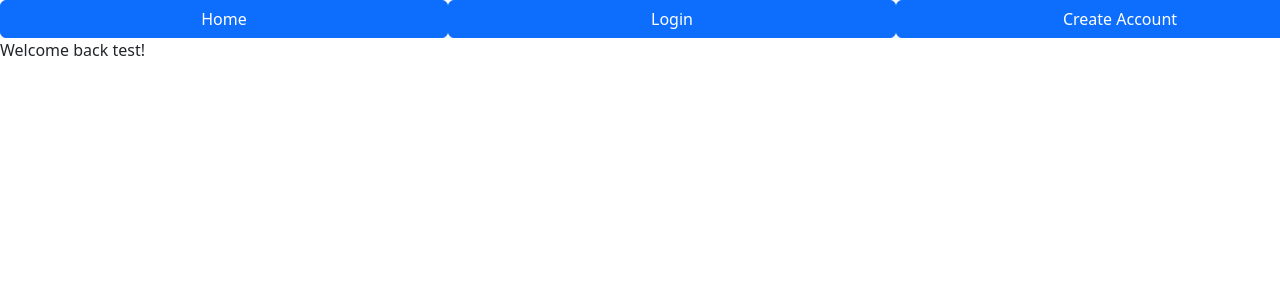
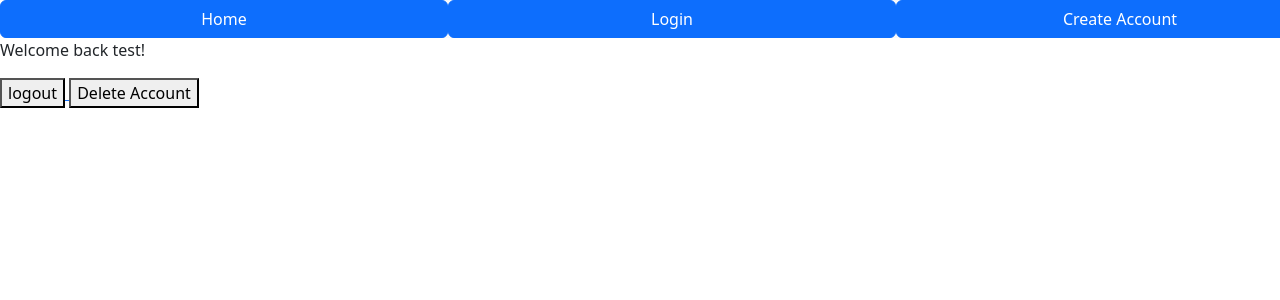
Before and after one commit to hfcphoenix/CMPE131Project, a Flask app: page /homepage in a window 1280 px wide; the page is wider, and only the part inside the window is pictured. Shown: the top 300 px of that part. Run offline with Flask 2, Linux system fonts and the light colour scheme; a user stored in the database is signed in.

Commit message:
added delete account

```diff
--- a/app/routes.py
+++ b/app/routes.py
@@ -84,7 +84,15 @@ def create_account():
     return render_template('create_account.html', form = current_form)
 
 #-------------------------------------------------------------------------------------------------
-
+@myapp_obj.route('/delete/<int:id>')
+@login_required
+def delete_account(id):
+    if id == current_user.id:
+        db.session.delete(current_user)
+        db.session.commit()
+        return redirect('/create_account')
+    else:
+        return("Sorry didn't work")
 '''
 COMMENTS
 
--- a/app/templates/homepage.html
+++ b/app/templates/homepage.html
@@ -2,4 +2,10 @@
 {% block title %} Homepage {% endblock %}
 {% block mycontent %}
 <p>Welcome back {{username}}!</p>
+<a href = "logout">
+<button> logout </button>
+</a>
+<a href = "delete/{{current_user.id}}">
+<button> Delete Account </button>
+</a>
 {% endblock %}
```
Also changed, not shown: app/app.db, app/models.py (line endings or trailing spaces).
